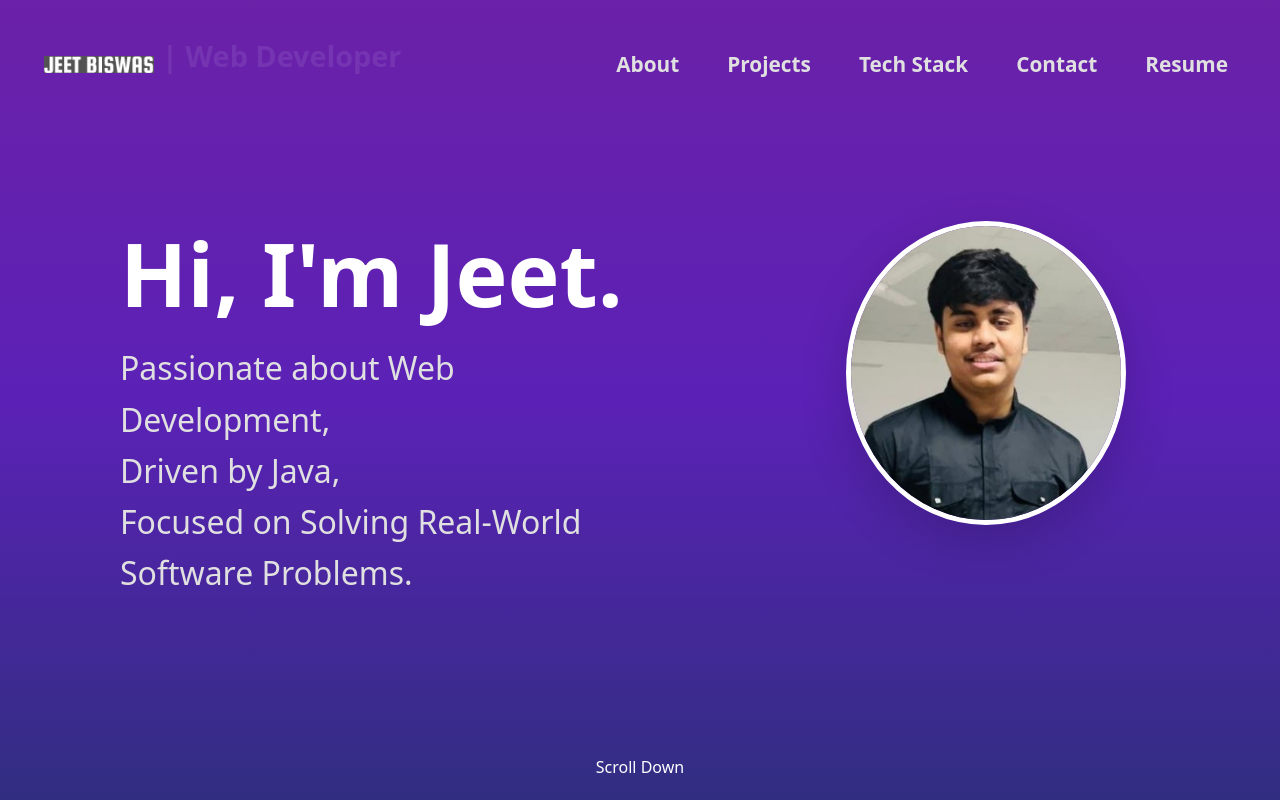
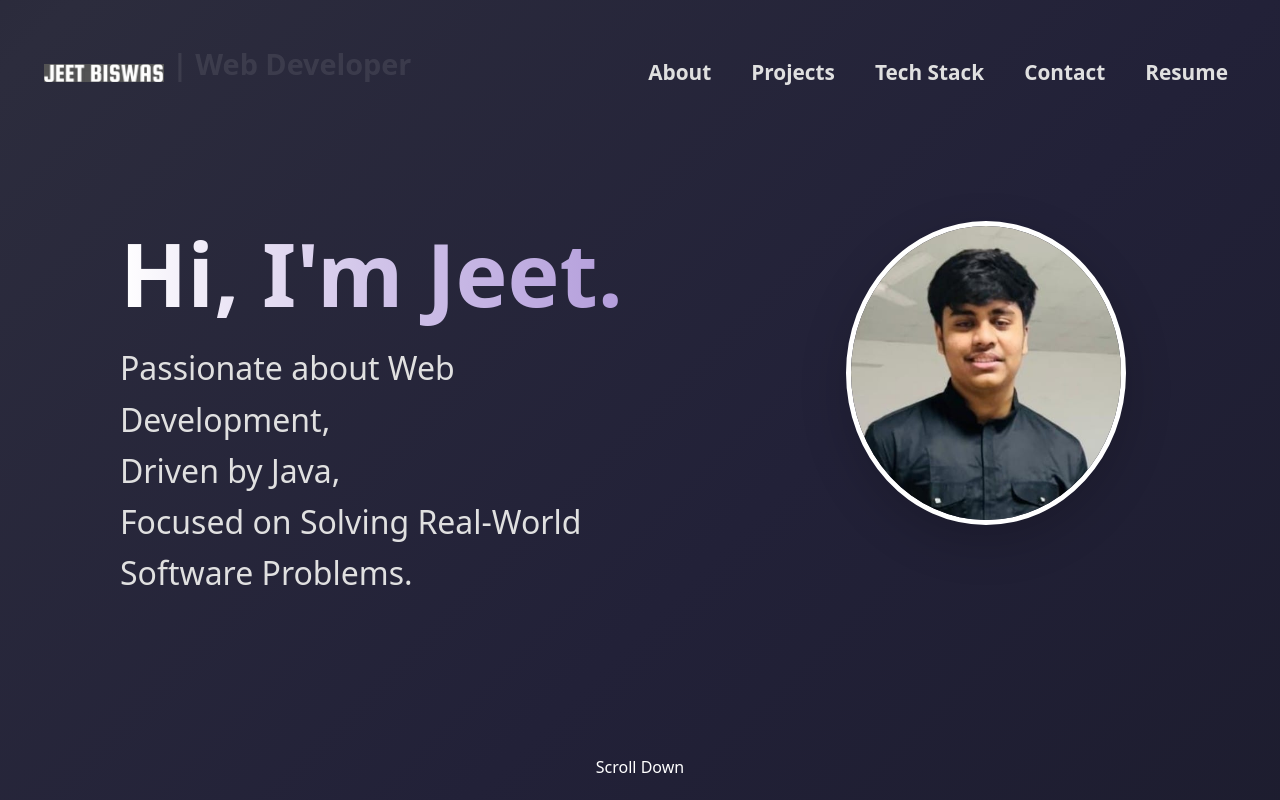
Before and after one commit to Jeetbiswas23/Portfolio, a React (Vite) app: page / in a window 1280 px wide. Built offline with nearby package versions, Linux system fonts and the light colour scheme; a small style sheet from the web is missing.

Commit message:
front page

```diff
--- a/src/Hero.css
+++ b/src/Hero.css
@@ -1,12 +1,51 @@
+/* ========== HERO SECTION ========== */
 .hero-container {
-    min-height: 100vh; /* full screen */
-    background: linear-gradient(to bottom, #6b21a8, #5b21b6, #312e81);
-    color: white;
+    min-height: 100vh;
     display: flex;
     flex-direction: column;
-    padding-top: 80px; /* leaves space for fixed navbar */
+    justify-content: center;
+    align-items: center;
+    padding-top: 80px;
+    overflow: hidden;
+    color: white;
+
+    /* luxurious dark gradient with multiple deep tones */
+    background: linear-gradient(-45deg,
+      #0a0a0f,
+      #111026,
+      #1b1b2b,
+      #222138,
+      #2c2c3d,
+      #1b1b2b,
+      #111026,
+      #0a0a0f
+    );
+    background-size: 400% 400%; /* for smooth animation */
+
+    /* slow, smooth cinematic movement */
+    animation: gradientFlow 50s ease infinite;
   }
 
+  @keyframes gradientFlow {
+    0% {
+      background-position: 0% 50%;
+    }
+    25% {
+      background-position: 50% 100%;
+    }
+    50% {
+      background-position: 100% 50%;
+    }
+    75% {
+      background-position: 50% 0%;
+    }
+    100% {
+      background-position: 0% 50%;
+    }
+  }
+
+
+  /* Hero Content */
   .hero-content {
     flex: 1;
     display: flex;
@@ -14,32 +53,39 @@
   }
 
   .hero-text {
-    padding-left: 6rem; /* shifted text more to the right */
+    padding-left: 6rem;
   }
 
   .hero-text h1 {
-    font-size: 5.5rem; /* larger heading */
+    font-size: 5.5rem;
     font-weight: bold;
+    background: linear-gradient(90deg, #ffffff, #d1c4e9, #b39ddb);
+    -webkit-background-clip: text;
+    -webkit-text-fill-color: transparent; /* gradient text */
   }
 
   .hero-text p {
-    font-size: 2rem; /* bigger paragraph text */
+    font-size: 2rem;
     color: #e0e0e0;
     margin-top: 1rem;
     line-height: 1.6;
   }
 
+  /* Hero Image */
   .hero-image {
-    margin-left: 4rem; /* push image more to the right */
+    margin-left: 4rem;
   }
 
   .hero-image img {
-    width: 280px; /* slightly bigger photo */
+    width: 280px;
     height: 280px;
     object-fit: cover;
     border: 5px solid #fff;
+    border-radius: 50%;
+    box-shadow: 0 0 40px rgba(147, 51, 234, 0.6); /* glowing border */
   }
 
+  /* ========== SCROLL DOWN ICON ========== */
   .scroll-down .scroll-link {
     text-decoration: none;
     color: #fff;
@@ -58,37 +104,37 @@
     50% { transform: translateY(8px); }
   }
 
-  /* Navbar Customization */
+  /* ========== NAVBAR ========== */
   .custom-navbar {
-    position: fixed;       /* fixed at top always */
+    position: fixed;
     top: 0;
-    left: 0;
     width: 100%;
     z-index: 1030;
-    background: transparent !important; /* fully transparent background */
-    padding-top: 0.3rem;
-    padding-bottom: 0.3rem;
-    margin: 0;
-    box-shadow: none; /* remove shadow */
+    background: transparent;
+    padding: 0.5rem 0;
   }
 
   .custom-brand {
     margin-left: 2rem;
     font-size: 1.2rem;
     color: white !important;
-    display: flex;
-    align-items: center;
+  }
+
+  .navbar-logo {
+    width: 120px;
+    height: 120px;
+    object-fit: contain;
   }
 
   .custom-nav {
     margin-right: 2rem;
-    gap: 2rem; /* spacing between nav items */
+    gap: 1.5rem;
   }
 
   .custom-nav .nav-link {
     color: #e0e0e0 !important;
-    font-size: 1.3rem;   /* bigger links */
-    font-weight: 600;    /* semi-bold */
+    font-size: 1.3rem;
+    font-weight: 600;
     transition: color 0.3s ease;
   }
 
@@ -96,19 +142,12 @@
     color: #fff !important;
   }
 
-  /* Logo */
-  .navbar-logo {
-    width: 110px;   /* bigger so logo name is visible */
-    height: 110px;
-    object-fit: contain;
-  }
-
-  /* Dynamic Text */
+  /* ========== DYNAMIC TEXT ========== */
   #dynamic-text {
     font-size: 1.8rem;
     font-weight: 600;
     margin-left: 0.8rem;
-    line-height: 90px;  /* aligns with logo */
+    line-height: 90px;
   }
 
   .dynamic-text {
```
